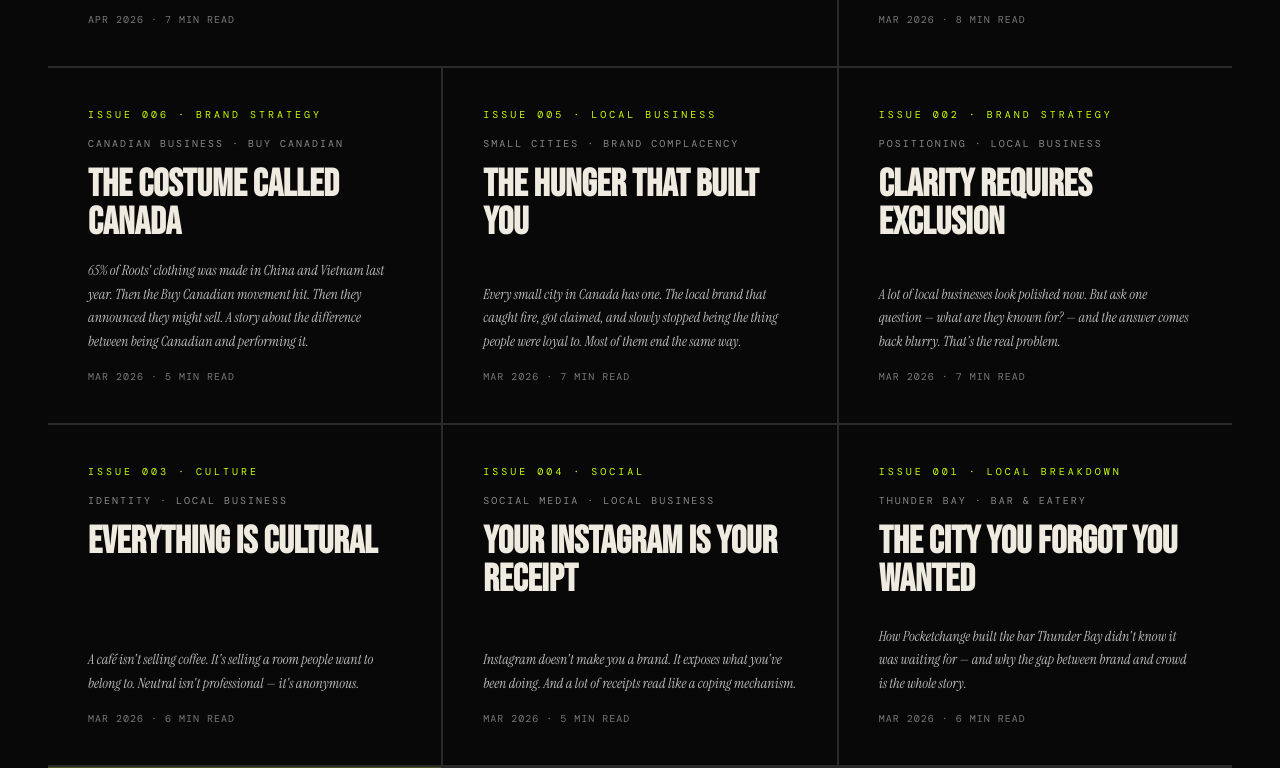
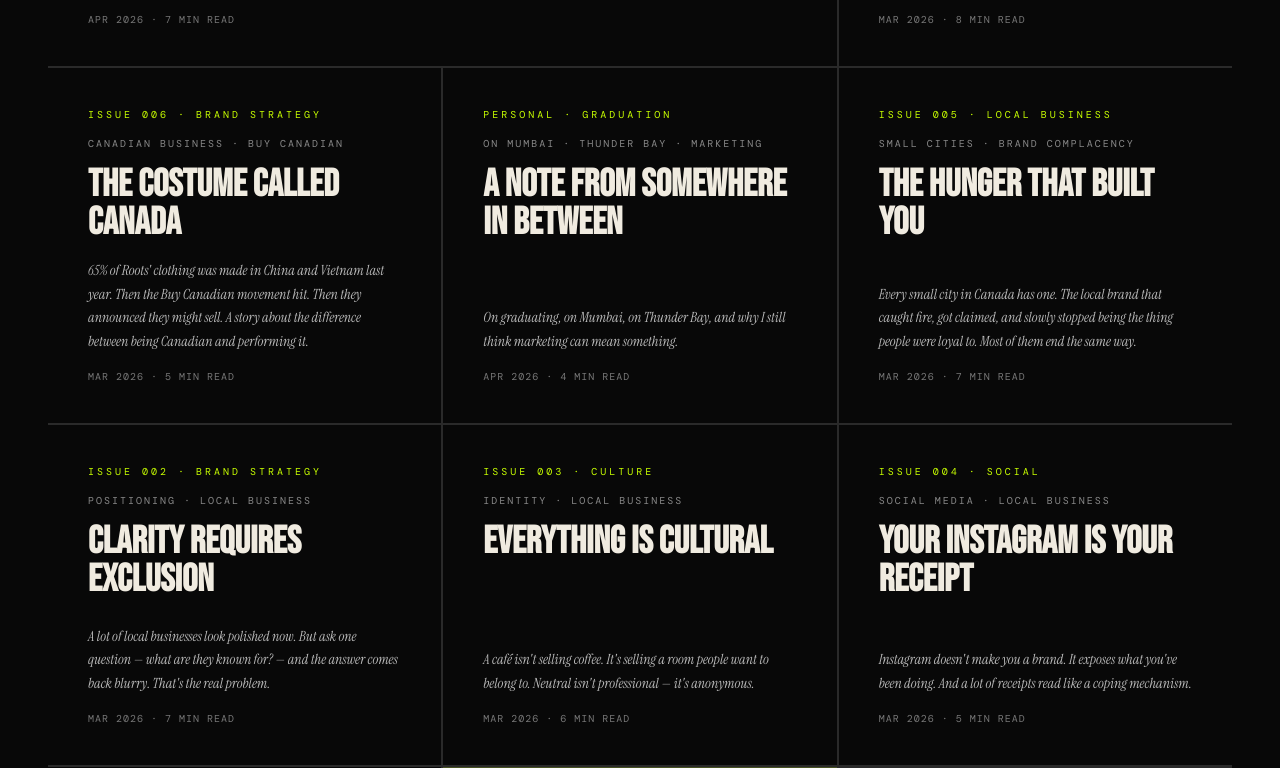
Before and after one commit to pratnair444/Static-Studio, a plain HTML site: page index.html in a window 1280 px wide. Shown: the part 2620-3388 px from the top of the page. Drawn offline with nearby package versions, Linux system fonts and the light colour scheme; a web font is replaced by a local one.

Commit message:
Add new article 'A Note From Somewhere In Between'

```diff
--- a/index.html
+++ b/index.html
@@ -373,6 +373,14 @@
       <h3>The Costume Called Canada</h3>
       <p>65% of Roots' clothing was made in China and Vietnam last year. Then the Buy Canadian movement hit. Then they announced they might sell. A story about the difference between being Canadian and performing it.</p>
       <div class="card-meta">MAR 2026 · 5 MIN READ</div>
+    </div>
+
+    <div class="article-card" data-article="somewhere-in-between">
+      <div class="card-issue">Personal · Graduation</div>
+      <div class="card-tag">On Mumbai · Thunder Bay · Marketing</div>
+      <h3>A Note From Somewhere In Between</h3>
+      <p>On graduating, on Mumbai, on Thunder Bay, and why I still think marketing can mean something.</p>
+      <div class="card-meta">APR 2026 · 4 MIN READ</div>
     </div>
 
     <div class="article-card" data-article="hunger-that-built-you">
@@ -858,6 +866,35 @@ const ARTICLES = {
     `
   },
   // ADD NEW ARTICLES BELOW — copy pattern above, give unique key
+  "somewhere-in-between": {
+    issue: "Personal · Graduation",
+    title: "A Note From Somewhere In Between",
+    subtitle: "On graduating, on Mumbai, on Thunder Bay, and why I still think marketing can mean something.",
+    meta: "APR 2026 · PERSONAL · 4 MIN READ",
+    body: `
+      <p>I grew up in a city that never stopped moving.</p>
+      <p>Mumbai is loud and alive and completely uninterested in your comfort. Small business owners there know their regulars. They remember faces. They care about what they're selling in a way that has nothing to do with a brand strategy document and everything to do with the fact that their reputation lives on the same street they do.</p>
+      <p>That's the version of marketing I grew up watching. Personal, direct, accountable to the person standing in front of you.</p>
+      <p>Thunder Bay is the opposite of that in almost every way. It's quiet where Mumbai is loud, cautious where Mumbai is chaotic, and deeply suspicious of anything that tries too hard. The businesses that survive here do so through stubbornness and community loyalty that took me years to understand.</p>
+      <p>I've spent four years in this city watching both of its tendencies at once. The ones that work and the ones that quietly don't. The gap between them is almost always the same thing.</p>
+      <h2>Somewhere In Between</h2>
+      <p>I'm graduating this spring and I won't pretend I know what that means yet.</p>
+      <p>The structure that organised the last four years is dissolving. What's replacing it is something I built myself, which is either exciting or terrifying depending on what time it is.</p>
+      <p>I started Static somewhere in the middle of that uncertainty. Not because I had a plan. Because I kept seeing the same problem everywhere I looked. Businesses with something genuinely worth saying, saying it in ways that made them easy to ignore. That bothered me enough to do something about it.</p>
+      <h2>What I Actually Think</h2>
+      <p>We are living through the most technically capable era of marketing in human history and producing some of the least interesting work. The tools have never been more powerful. The content has never been more forgettable. Everyone has access to the same platforms, the same formats, the same AI that can generate a hundred posts before breakfast, and the response has been to produce more of the same thing faster.</p>
+      <p>The copies of copies pile up. The brand voice gets flattened into something that sounds like every other brand voice because someone ran a competitor analysis and decided to close the distance rather than widen it. Playing it safe became the default and nobody noticed that safe is just another word for invisible.</p>
+      <p>I don't think this is malicious. I think it's scared. The industry optimised for reach because reach is measurable and meaning isn't. It chased impressions because impressions have a number next to them. And somewhere in the pursuit of the countable thing, it lost the thing that actually counts.</p>
+      <p>The best marketing I have ever seen is someone who genuinely cares, saying something they genuinely mean, to a person they actually want to reach. Not a demographic. A person. That's not a technology problem. It's a courage problem. The courage to have a point of view that excludes some people. To say something true when the safe version is right there. To be specific in a world that keeps rewarding broad.</p>
+      <h2>That Feels Like Enough To Start</h2>
+      <p>I'm graduating from a university in a city I call mine without quite calling it home, running a one-person brand strategy agency from a laptop. I have no idea if it works yet in the way that matters.</p>
+      <p>But I know what it's for. It's for the business that built something real and doesn't know how to make people see it. It's for the gap between what a brand means to say and what people actually hear.</p>
+      <p>Thunder Bay won't be my home. But it made me who I am. I hold that without trying to resolve it.</p>
+      <p>Static is my way of refusing to be indifferent.</p>
+      <p>That feels like enough to start.</p>
+      <div class="article-tagline">DEMAND GROWS WHERE DEFINITION EXISTS.</div>
+    `
+  },
   "end-of-reach": {
     issue: "Issue 008 · Brand Strategy · Consumer Behaviour",
     title: "The End of Reach",
```
